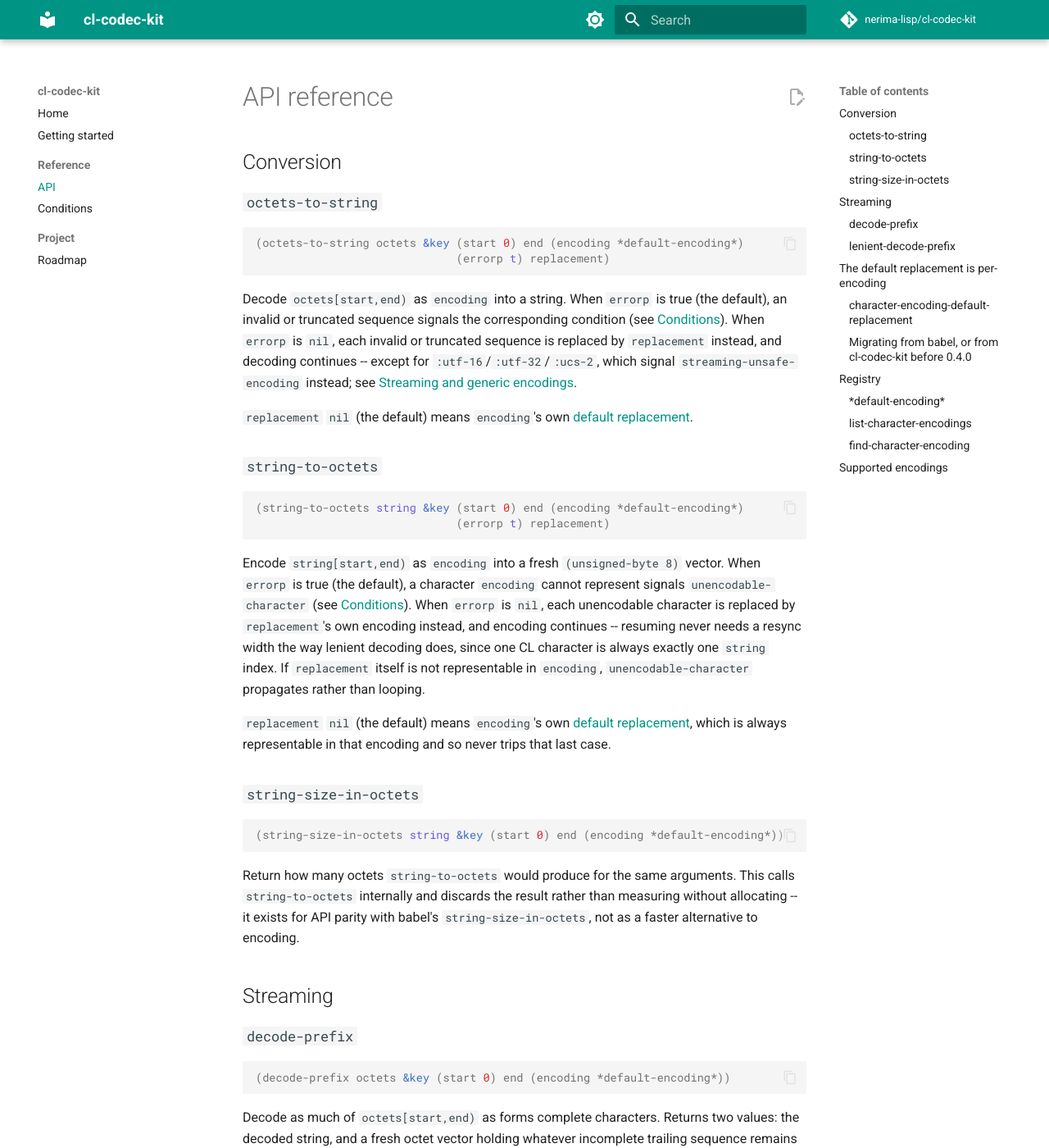
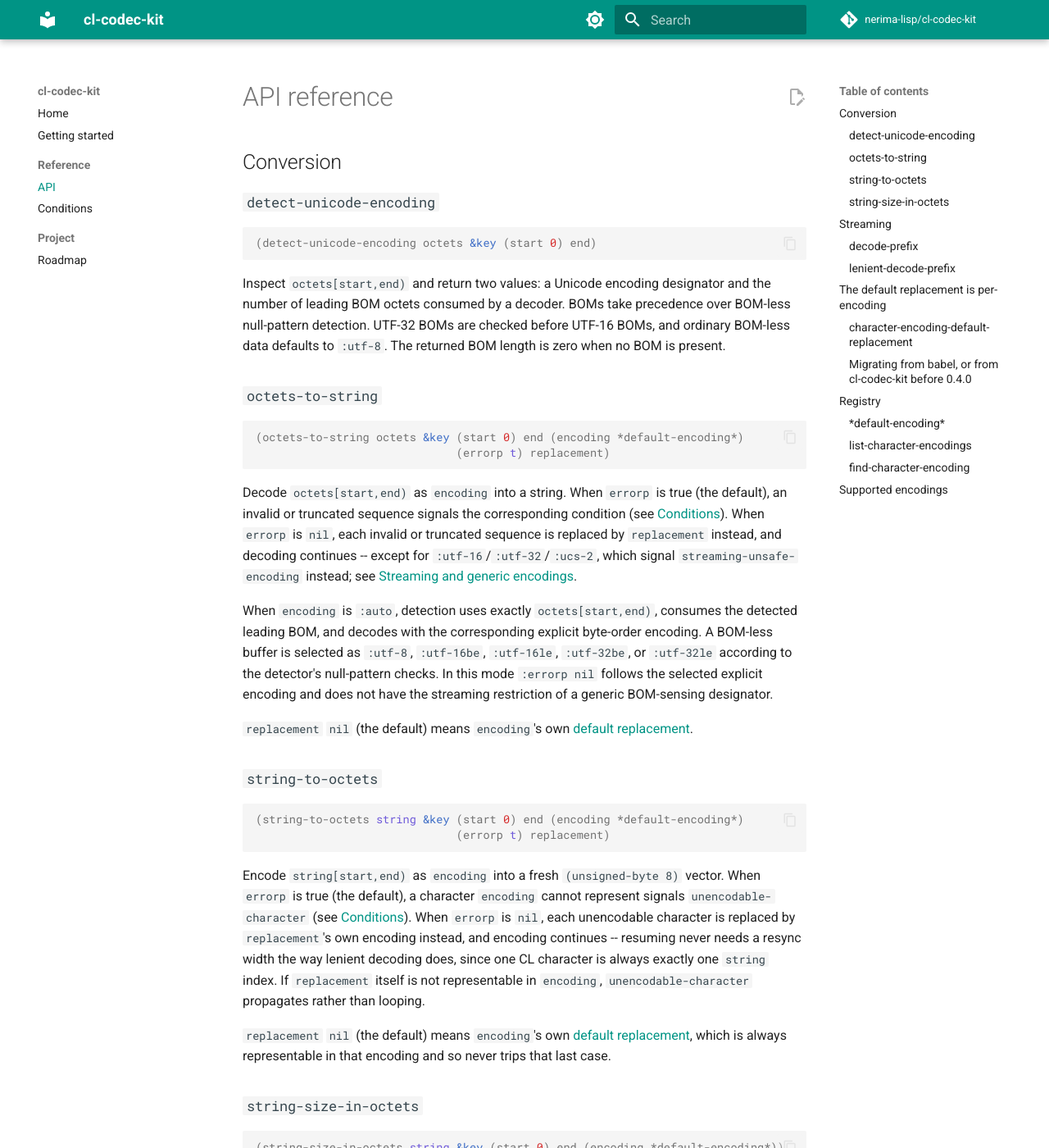
Before and after one commit to nerima-lisp/cl-codec-kit, an MkDocs documentation site: the page built from docs/src/reference/api.md, in a window 1280 px wide and 1400 px high. Shown: the whole window at 82% size. Built offline with MkDocs 1.6.1 and Material for MkDocs 9.7.7, drawn with Linux system fonts in a browser that asks for light colours; comment, search, counter and statistics services are not loaded; some of the changed text lies outside the part shown.

Commit message:
feat: add automatic Unicode encoding detection

````diff
--- a/docs/src/reference/api.md
+++ b/docs/src/reference/api.md
@@ -1,6 +1,18 @@
 # API reference
 
 ## Conversion
+
+### `detect-unicode-encoding`
+
+```lisp
+(detect-unicode-encoding octets &key (start 0) end)
+```
+
+Inspect `octets[start,end)` and return two values: a Unicode encoding
+designator and the number of leading BOM octets consumed by a decoder. BOMs
+take precedence over BOM-less null-pattern detection. UTF-32 BOMs are checked
+before UTF-16 BOMs, and ordinary BOM-less data defaults to `:utf-8`. The
+returned BOM length is zero when no BOM is present.
 
 ### `octets-to-string`
 
@@ -16,6 +28,14 @@ corresponding condition (see [Conditions](conditions.md)). When `errorp` is
 instead, and decoding continues -- except for `:utf-16`/`:utf-32`/`:ucs-2`,
 which signal `streaming-unsafe-encoding` instead; see
 [Streaming and generic encodings](conditions.md#streaming-and-generic-encodings).
+
+When `encoding` is `:auto`, detection uses exactly `octets[start,end)`,
+consumes the detected leading BOM, and decodes with the corresponding
+explicit byte-order encoding. A BOM-less buffer is selected as `:utf-8`,
+`:utf-16be`, `:utf-16le`, `:utf-32be`, or `:utf-32le` according to the
+detector's null-pattern checks. In this mode `:errorp nil` follows the
+selected explicit encoding and does not have the streaming restriction of a
+generic BOM-sensing designator.
 
 `replacement` `nil` (the default) means `encoding`'s own
 [default replacement](#the-default-replacement-is-per-encoding).
@@ -53,6 +73,13 @@ rather than measuring without allocating -- it exists for API parity with
 babel's `string-size-in-octets`, not as a faster alternative to encoding.
 
 ## Streaming
+
+The streaming decoder APIs do not accept `:auto`. A stateless call processes
+one chunk and cannot know whether that chunk is the beginning of the logical
+stream, so it cannot fix a BOM decision across subsequent chunks. Detect the
+encoding at the stream's start and pass the resulting explicit `:utf-8`,
+`:utf-16be`, `:utf-16le`, `:utf-32be`, or `:utf-32le` designator to every
+streaming call.
 
 ### `decode-prefix`
 
````
Also changed, not shown: README.md, 7 other files.
